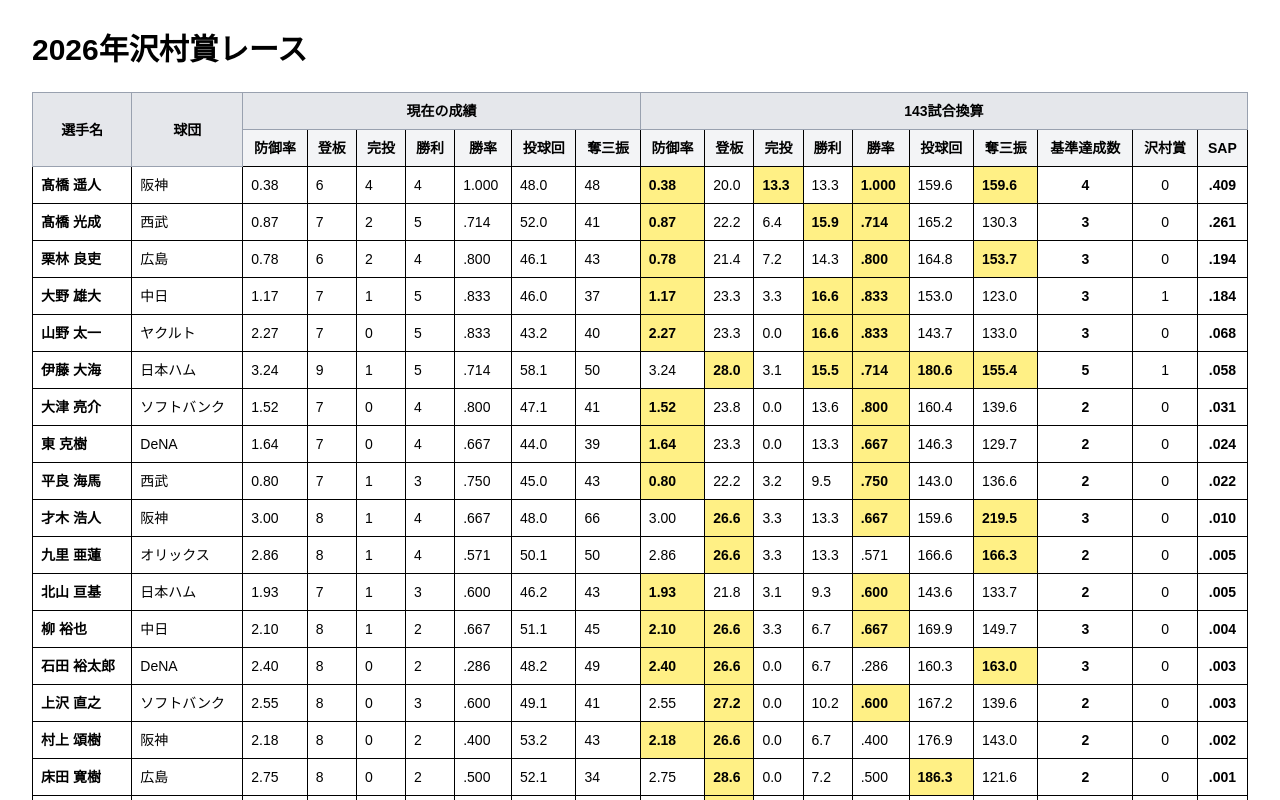
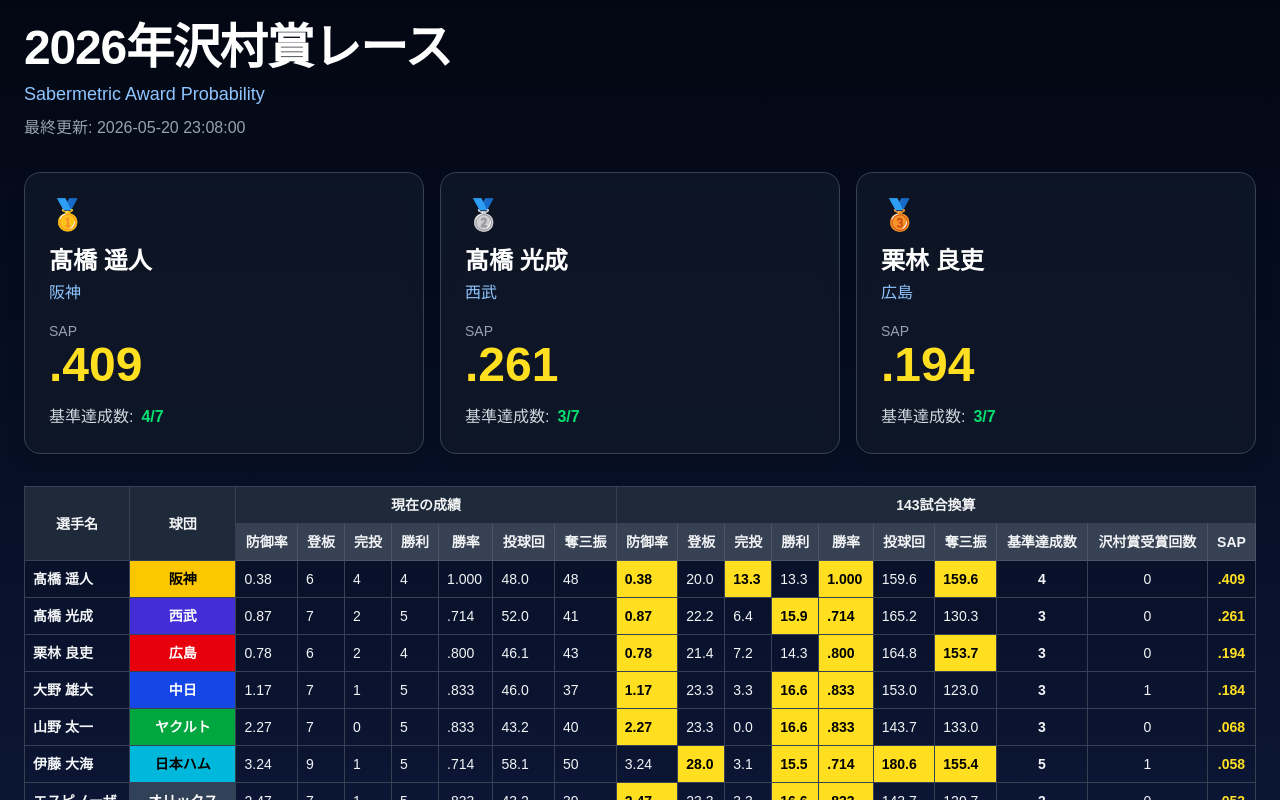
Before and after one commit to yakigraph888-ai/sap-site, a Next.js app: page / in a window 1280 px wide. Shown: the top 800 px of the page. Built offline with nearby package versions, Linux system fonts and the light colour scheme.

Commit message:
auto update

```diff
--- a/app/page.tsx
+++ b/app/page.tsx
@@ -17,7 +17,6 @@ export default function Home() {
       .then((data) => {
 
         setPlayers(data.players)
-
         setUpdatedAt(data.updated_at)
 
       })
@@ -28,9 +27,60 @@ export default function Home() {
   // 条件達成色
   // ==========================================
   const highlightClass = (condition: boolean) => {
+
     return condition
-      ? "bg-yellow-200 dark:bg-yellow-700 font-bold"
+      ? "bg-yellow-300 text-black font-bold"
       : ""
+
+  }
+
+  // ==========================================
+  // 球団カラー
+  // ==========================================
+  const teamColorClass = (team: string) => {
+
+    const colors: Record<string, string> = {
+
+      "阪神":
+        "bg-yellow-400 text-black font-bold",
+
+      "巨人":
+        "bg-orange-500 text-white font-bold",
+
+      "DeNA":
+        "bg-blue-500 text-white font-bold",
+
+      "広島":
+        "bg-red-600 text-white font-bold",
+
+      "ヤクルト":
+        "bg-green-600 text-white font-bold",
+
+      "中日":
+        "bg-blue-700 text-white font-bold",
+
+      "ソフトバンク":
+        "bg-yellow-300 text-black font-bold",
+
+      "日本ハム":
+        "bg-cyan-500 text-black font-bold",
+
+      "西武":
+        "bg-indigo-700 text-white font-bold",
+
+      "ロッテ":
+        "bg-gray-900 text-white font-bold",
+
+      "楽天":
+        "bg-rose-800 text-white font-bold",
+
+      "オリックス":
+        "bg-slate-700 text-white font-bold"
+
+    }
+
+    return colors[team] || "bg-gray-700 text-white"
+
   }
 
   // ==========================================
@@ -43,27 +93,34 @@ export default function Home() {
     }
 
     return value
+
   }
 
   // ==========================================
   // 防御率
   // ==========================================
   const formatERA = (value: number) => {
-    return value.toFixed(2)
+
+    return Number(value).toFixed(2)
+
   }
 
   // ==========================================
   // 勝率
   // ==========================================
   const formatWinPct = (value: number) => {
-    return removeZero(value.toFixed(3))
+
+    return removeZero(Number(value).toFixed(3))
+
   }
 
   // ==========================================
   // 小数1位
   // ==========================================
   const formatOneDecimal = (value: number) => {
-    return value.toFixed(1)
+
+    return Number(value).toFixed(1)
+
   }
 
   // ==========================================
@@ -76,22 +133,22 @@ export default function Home() {
 
     const rounded3 = value.toFixed(3)
 
-    // 同じ小数第3位の値を探す
     const sameRounded = allValues.filter(
       (v) => v.toFixed(3) === rounded3
     )
 
-    // 完全一致のみ
     const exactSame = sameRounded.filter(
       (v) => v === value
     )
 
-    // 条件1
+    // 完全一致
     if (sameRounded.length === exactSame.length) {
+
       return removeZero(rounded3)
+
     }
 
-    // 条件2
+    // 差が出るまで表示
     let digit = 4
 
     while (digit <= 10) {
@@ -105,15 +162,22 @@ export default function Home() {
       )
 
       if (!duplicated) {
+
         return removeZero(current)
+
       }
 
       digit++
+
     }
 
     return removeZero(value.toFixed(10))
+
   }
 
+  // ==========================================
+  // SAP一覧
+  // ==========================================
   const sapValues = players.map(
     (p) => Number(p["SAP"])
   )
@@ -126,7 +190,6 @@ export default function Home() {
     const aValue = a[sortKey]
     const bValue = b[sortKey]
 
-    // 数値
     if (
       typeof aValue === "number" &&
       typeof bValue === "number"
@@ -135,14 +198,14 @@ export default function Home() {
       return sortAsc
         ? aValue - bValue
         : bValue - aValue
+
     }
 
-    // 文字列
     return sortAsc
       ? String(aValue).localeCompare(String(bValue), "ja")
       : String(bValue).localeCompare(String(aValue), "ja")
+
   })
-
 
   // ==========================================
   // ヘッダークリック
@@ -157,187 +220,166 @@ export default function Home() {
 
       setSortKey(key)
 
-      // 防御率だけ昇順
-      if (
-        key.includes("防御率")
-      ) {
+      if (key.includes("防御率")) {
+
         setSortAsc(true)
+
       } else {
+
         setSortAsc(false)
+
       }
     }
   }
 
   return (
 
-    <main className="p-8 bg-white dark:bg-gray-900 min-h-screen text-black dark:text-gray-100">
+    <main className="min-h-screen bg-gradient-to-b from-gray-950 to-blue-950 text-gray-100 p-6">
 
-      <h1 className="text-3xl font-bold mb-6">
+      {/* タイトル */}
+      <div className="mb-8">
+
+        <h1 className="text-5xl font-extrabold tracking-tight text-white mb-2">
           2026年沢村賞レース
         </h1>
 
+        <p className="text-blue-300 text-lg">
+          Sabermetric Award Probability
+        </p>
+
+        <p className="text-gray-400 mt-2">
+          最終更新: {updatedAt}
+        </p>
+
+      </div>
+
+      {/* TOP3カード */}
+      <div className="grid grid-cols-1 md:grid-cols-3 gap-4 mb-8">
+
+        {sortedPlayers.slice(0, 3).map((player, index) => {
+
+          const medals = ["🥇", "🥈", "🥉"]
+
+          return (
+
+            <div
+              key={player["選手名"]}
+              className="
+                rounded-2xl
+                bg-gray-900/80
+                border border-gray-700
+                p-6
+                shadow-xl
+                backdrop-blur
+              "
+            >
+
+              <div className="text-3xl mb-3">
+                {medals[index]}
+              </div>
+
+              <div className="text-2xl font-bold text-white">
+                {player["選手名"]}
+              </div>
+
+              <div className="text-blue-300 mt-1">
+                {player["球団"]}
+              </div>
+
+              <div className="mt-4">
+
+                <div className="text-sm text-gray-400">
+                  SAP
+                </div>
+
+                <div className="text-5xl font-extrabold text-yellow-300">
+                  {formatSAP(
+                    Number(player["SAP"]),
+                    sapValues
+                  )}
+                </div>
+
+              </div>
+
+              <div className="mt-4 text-gray-300">
+                基準達成数:
+                <span className="ml-2 font-bold text-green-400">
+                  {player["基準達成数"]}/7
+                </span>
+              </div>
+
+            </div>
+
+          )
+        })}
+
+      </div>
+
+      {/* テーブル */}
       <div className="overflow-x-auto">
 
-        <table className="border-collapse border w-full text-sm border-gray-400 dark:border-gray-600">
+        <table className="min-w-full border-collapse text-sm">
 
-          <thead>
+          <thead className="sticky top-0 bg-gray-900 z-10">
 
-            <tr className="bg-gray-200 dark:bg-gray-800">
+            <tr className="bg-gray-800">
 
-              <th
-                className="border p-2 border-gray-400 dark:border-gray-600"
-                rowSpan={2}
-              >
+              <th className="border border-gray-700 p-2" rowSpan={2}>
                 選手名
               </th>
 
-              <th
-                className="border p-2 border-gray-400 dark:border-gray-600"
-                rowSpan={2}
-              >
+              <th className="border border-gray-700 p-2" rowSpan={2}>
                 球団
               </th>
 
-              <th
-                className="border p-2 border-gray-400 dark:border-gray-600"
-                colSpan={7}
-              >
+              <th className="border border-gray-700 p-2" colSpan={7}>
                 現在の成績
               </th>
 
-              <th
-                className="border p-2 border-gray-400 dark:border-gray-600"
-                colSpan={10}
-              >
+              <th className="border border-gray-700 p-2" colSpan={10}>
                 143試合換算
               </th>
 
             </tr>
 
-            <tr className="bg-gray-100 dark:bg-gray-700">
+            <tr className="bg-gray-700">
 
-              {/* 現在成績 */}
+              {[
+                "防御率",
+                "登板",
+                "完投",
+                "勝利",
+                "勝率",
+                "投球回",
+                "奪三振",
+                "143試合換算防御率",
+                "143試合換算登板",
+                "143試合換算完投",
+                "143試合換算勝利",
+                "143試合換算勝率",
+                "143試合換算投球回",
+                "143試合換算奪三振",
+                "基準達成数",
+                "沢村賞受賞回数",
+                "SAP"
+              ].map((key) => (
 
                 <th
-                className="border p-2 cursor-pointer hover:bg-gray-300 dark:hover:bg-gray-600"
-                onClick={() => handleSort("防御率")}
+                  key={key}
+                  onClick={() => handleSort(key)}
+                  className="
+                    border
+                    border-gray-600
+                    p-2
+                    cursor-pointer
+                    hover:bg-blue-900
+                    transition
+                  "
                 >
-                防御率
+                  {key.replace("143試合換算", "")}
                 </th>
 
-              <th
-                className="border p-2 cursor-pointer hover:bg-gray-300 dark:hover:bg-gray-600"
-                onClick={() => handleSort("登板")}
-              >
-                登板
-              </th>
-
-              <th
-                className="border p-2 cursor-pointer hover:bg-gray-300 dark:hover:bg-gray-600"
-                onClick={() => handleSort("完投")}
-              >
-                完投
-              </th>
-
-              <th
-                className="border p-2 cursor-pointer hover:bg-gray-300 dark:hover:bg-gray-600"
-                onClick={() => handleSort("勝利")}
-              >
-                勝利
-              </th>
-
-              <th
-                className="border p-2 cursor-pointer hover:bg-gray-300 dark:hover:bg-gray-600"
-                onClick={() => handleSort("勝率")}
-              >
-                勝率
-              </th>
-
-              <th
-                className="border p-2 cursor-pointer hover:bg-gray-300 dark:hover:bg-gray-600"
-                onClick={() => handleSort("投球回")}
-              >
-                投球回
-              </th>
-
-              <th
-                className="border p-2 cursor-pointer hover:bg-gray-300 dark:hover:bg-gray-600"
-                onClick={() => handleSort("奪三振")}
-              >
-                奪三振
-              </th>
-
-              {/* 143試合換算 */}
-
-              <th
-                className="border p-2 cursor-pointer hover:bg-gray-300 dark:hover:bg-gray-600"
-                onClick={() => handleSort("143試合換算防御率")}
-              >
-                防御率
-              </th>
-
-              <th
-                className="border p-2 cursor-pointer hover:bg-gray-300 dark:hover:bg-gray-600"
-                onClick={() => handleSort("143試合換算登板")}
-              >
-                登板
-              </th>
-
-              <th
-                className="border p-2 cursor-pointer hover:bg-gray-300 dark:hover:bg-gray-600"
-                onClick={() => handleSort("143試合換算完投")}
-              >
-                完投
-              </th>
-
-              <th
-                className="border p-2 cursor-pointer hover:bg-gray-300 dark:hover:bg-gray-600"
-                onClick={() => handleSort("143試合換算勝利")}
-              >
-                勝利
-              </th>
-
-              <th
-                className="border p-2 cursor-pointer hover:bg-gray-300 dark:hover:bg-gray-600"
-                onClick={() => handleSort("143試合換算勝率")}
-              >
-                勝率
-              </th>
-
-              <th
-                className="border p-2 cursor-pointer hover:bg-gray-300 dark:hover:bg-gray-600"
-                onClick={() => handleSort("143試合換算投球回")}
-              >
-                投球回
-              </th>
-
-              <th
-                className="border p-2 cursor-pointer hover:bg-gray-300 dark:hover:bg-gray-600"
-                onClick={() => handleSort("143試合換算奪三振")}
-              >
-                奪三振
-              </th>
-
-              <th
-                className="border p-2 cursor-pointer hover:bg-gray-300 dark:hover:bg-gray-600"
-                onClick={() => handleSort("基準達成数")}
-              >
-                基準達成数
-              </th>
-
-              <th
-                className="border p-2 cursor-pointer hover:bg-gray-300 dark:hover:bg-gray-600"
-                onClick={() => handleSort("沢村賞受賞回数")}
-              >
-                沢村賞
-              </th>
-
-              <th
-                className="border p-2 cursor-pointer hover:bg-gray-300 dark:hover:bg-gray-600"
-                onClick={() => handleSort("SAP")}
-              >
-                SAP
-              </th>
+              ))}
 
             </tr>
 
@@ -349,118 +391,96 @@ export default function Home() {
 
               <tr
                 key={index}
-                className="hover:bg-gray-100 dark:hover:bg-gray-800"
+                className="hover:bg-gray-800"
               >
 
-                <td className="border p-2 font-bold">
+                <td className="border border-gray-700 p-2 font-bold">
                   {player["選手名"]}
                 </td>
 
-                <td className="border p-2">
+                <td
+                  className={`
+                    border
+                    border-gray-700
+                    p-2
+                    text-center
+                    ${teamColorClass(player["球団"])}
+                  `}
+                >
                   {player["球団"]}
                 </td>
 
-                {/* 現在成績 */}
-
-                <td className="border p-2">
+                <td className="border border-gray-700 p-2">
                   {formatERA(player["防御率"])}
                 </td>
 
-                <td className="border p-2">
+                <td className="border border-gray-700 p-2">
                   {player["登板"]}
                 </td>
 
-                <td className="border p-2">
+                <td className="border border-gray-700 p-2">
                   {player["完投"]}
                 </td>
 
-                <td className="border p-2">
+                <td className="border border-gray-700 p-2">
                   {player["勝利"]}
                 </td>
 
-                <td className="border p-2">
+                <td className="border border-gray-700 p-2">
                   {formatWinPct(player["勝率"])}
                 </td>
 
-                <td className="border p-2">
+                <td className="border border-gray-700 p-2">
                   {formatOneDecimal(player["投球回"])}
                 </td>
 
-                <td className="border p-2">
+                <td className="border border-gray-700 p-2">
                   {player["奪三振"]}
                 </td>
 
-                {/* 143試合換算 */}
-
-                <td
-                  className={`border p-2 ${highlightClass(
-                    player["143試合換算防御率"] <= 2.5
-                  )}`}
-                >
+                <td className={`border border-gray-700 p-2 ${highlightClass(player["143試合換算防御率"] <= 2.5)}`}>
                   {formatERA(player["143試合換算防御率"])}
                 </td>
 
-                <td
-                  className={`border p-2 ${highlightClass(
-                    player["143試合換算登板"] >= 25
-                  )}`}
-                >
+                <td className={`border border-gray-700 p-2 ${highlightClass(player["143試合換算登板"] >= 25)}`}>
                   {formatOneDecimal(player["143試合換算登板"])}
                 </td>
 
-                <td
-                  className={`border p-2 ${highlightClass(
-                    player["143試合換算完投"] >= 8
-                  )}`}
-                >
+                <td className={`border border-gray-700 p-2 ${highlightClass(player["143試合換算完投"] >= 8)}`}>
                   {formatOneDecimal(player["143試合換算完投"])}
                 </td>
 
-                <td
-                  className={`border p-2 ${highlightClass(
-                    player["143試合換算勝利"] >= 15
-                  )}`}
-                >
+                <td className={`border border-gray-700 p-2 ${highlightClass(player["143試合換算勝利"] >= 15)}`}>
                   {formatOneDecimal(player["143試合換算勝利"])}
                 </td>
 
-                <td
-                  className={`border p-2 ${highlightClass(
-                    player["143試合換算勝率"] >= 0.6
-                  )}`}
-                >
+                <td className={`border border-gray-700 p-2 ${highlightClass(player["143試合換算勝率"] >= 0.6)}`}>
                   {formatWinPct(player["143試合換算勝率"])}
                 </td>
 
-                <td
-                  className={`border p-2 ${highlightClass(
-                    player["143試合換算投球回"] >= 180
-                  )}`}
-                >
+                <td className={`border border-gray-700 p-2 ${highlightClass(player["143試合換算投球回"] >= 180)}`}>
                   {formatOneDecimal(player["143試合換算投球回"])}
                 </td>
 
-                <td
-                  className={`border p-2 ${highlightClass(
-                    player["143試合換算奪三振"] >= 150
-                  )}`}
-                >
+                <td className={`border border-gray-700 p-2 ${highlightClass(player["143試合換算奪三振"] >= 150)}`}>
                   {formatOneDecimal(player["143試合換算奪三振"])}
                 </td>
 
-                <td className="border p-2 font-bold text-center">
+                <td className="border border-gray-700 p-2 text-center font-bold">
                   {player["基準達成数"]}
                 </td>
 
-                <td className="border p-2 text-center">
+                <td className="border border-gray-700 p-2 text-center">
                   {player["沢村賞受賞回数"]}
                 </td>
 
-                <td className="border p-2 font-bold text-center">
-                  {formatSAP(
+                <td className="border border-gray-700 p-2 text-center font-bold text-yellow-300">
+                  {
+                    formatSAP(
                       Number(player["SAP"]),
                       sapValues
-                  )}
+                    )
+                  }
                 </td>
 
               </tr>
@@ -471,12 +491,13 @@ export default function Home() {
 
         </table>
 
-        <p className="mt-4 text-sm text-gray-600 dark:text-gray-400">
+      </div>
+
+      <p className="mt-6 text-sm text-gray-400">
         更新日時: {updatedAt}
       </p>
 
-      </div>
+    </main>
 
-    </main>
   )
 }
--- a/public/npb_pitcher_stats_all.json
+++ b/public/npb_pitcher_stats_all.json
@@ -1,5 +1,5 @@
 {
-  "updated_at": "2026-05-20 22:18:30",
+  "updated_at": "2026-05-20 23:08:00",
   "players": [
     {
       "選手名": "髙橋 遥人",
@@ -134,6 +134,28 @@
       "SAP": 0.058
     },
     {
+      "選手名": "エスピノーザ",
+      "防御率": 2.47,
+      "登板": 7,
+      "完投": 1,
+      "勝利": 5,
+      "勝率": 0.833,
+      "投球回": 43.2,
+      "奪三振": 39,
+      "球団": "オリックス",
+      "試合数": 43,
+      "143試合換算防御率": 2.47,
+      "143試合換算登板": 23.3,
+      "143試合換算完投": 3.3,
+      "143試合換算勝利": 16.6,
+      "143試合換算勝率": 0.833,
+      "143試合換算投球回": 143.7,
+      "143試合換算奪三振": 129.7,
+      "基準達成数": 3,
+      "沢村賞受賞回数": 0,
+      "SAP": 0.053
+    },
+    {
       "選手名": "大津 亮介",
       "防御率": 1.52,
       "登板": 7,
@@ -222,6 +244,28 @@
       "SAP": 0.01
     },
     {
+      "選手名": "北山 亘基",
+      "防御率": 1.93,
+      "登板": 7,
+      "完投": 1,
+      "勝利": 3,
+      "勝率": 0.6,
+      "投球回": 46.2,
+      "奪三振": 43,
+      "球団": "日本ハム",
+      "試合数": 46,
+      "143試合換算防御率": 1.93,
+      "143試合換算登板": 21.8,
+      "143試合換算完投": 3.1,
+      "143試合換算勝利": 9.3,
+      "143試合換算勝率": 0.6,
+      "143試合換算投球回": 143.6,
+      "143試合換算奪三振": 133.7,
+      "基準達成数": 2,
+      "沢村賞受賞回数": 0,
+      "SAP": 0.005
+    },
+    {
       "選手名": "九里 亜蓮",
       "防御率": 2.86,
       "登板": 8,
@@ -239,28 +283,6 @@
       "143試合換算勝率": 0.571,
       "143試合換算投球回": 166.6,
       "143試合換算奪三振": 166.3,
-      "基準達成数": 2,
-      "沢村賞受賞回数": 0,
-      "SAP": 0.005
-    },
-    {
-      "選手名": "北山 亘基",
-      "防御率": 1.93,
-      "登板": 7,
-      "完投": 1,
-      "勝利": 3,
-      "勝率": 0.6,
-      "投球回": 46.2,
-      "奪三振": 43,
-      "球団": "日本ハム",
-      "試合数": 46,
-      "143試合換算防御率": 1.93,
-      "143試合換算登板": 21.8,
-      "143試合換算完投": 3.1,
-      "143試合換算勝利": 9.3,
-      "143試合換算勝率": 0.6,
-      "143試合換算投球回": 143.6,
-      "143試合換算奪三振": 133.7,
       "基準達成数": 2,
       "沢村賞受賞回数": 0,
       "SAP": 0.005
@@ -288,6 +310,28 @@
       "SAP": 0.004
     },
     {
+      "選手名": "上沢 直之",
+      "防御率": 2.55,
+      "登板": 8,
+      "完投": 0,
+      "勝利": 3,
+      "勝率": 0.6,
+      "投球回": 49.1,
+      "奪三振": 41,
+      "球団": "ソフトバンク",
+      "試合数": 42,
+      "143試合換算防御率": 2.55,
+      "143試合換算登板": 27.2,
+      "143試合換算完投": 0.0,
+      "143試合換算勝利": 10.2,
+      "143試合換算勝率": 0.6,
+      "143試合換算投球回": 167.2,
+      "143試合換算奪三振": 139.6,
+      "基準達成数": 2,
+      "沢村賞受賞回数": 0,
+      "SAP": 0.003
+    },
+    {
       "選手名": "石田 裕太郎",
       "防御率": 2.4,
       "登板": 8,
@@ -306,28 +350,6 @@
       "143試合換算投球回": 160.3,
       "143試合換算奪三振": 163.0,
       "基準達成数": 3,
-      "沢村賞受賞回数": 0,
-      "SAP": 0.003
-    },
-    {
-      "選手名": "上沢 直之",
-      "防御率": 2.55,
-      "登板": 8,
-      "完投": 0,
-      "勝利": 3,
-      "勝率": 0.6,
-      "投球回": 49.1,
-      "奪三振": 41,
-      "球団": "ソフトバンク",
-      "試合数": 42,
-      "143試合換算防御率": 2.55,
-      "143試合換算登板": 27.2,
-      "143試合換算完投": 0.0,
-      "143試合換算勝利": 10.2,
-      "143試合換算勝率": 0.6,
-      "143試合換算投球回": 167.2,
-      "143試合換算奪三振": 139.6,
-      "基準達成数": 2,
       "沢村賞受賞回数": 0,
       "SAP": 0.003
     },
@@ -352,6 +374,28 @@
       "基準達成数": 2,
       "沢村賞受賞回数": 0,
       "SAP": 0.002
+    },
+    {
+      "選手名": "荘司 康誠",
+      "防御率": 3.86,
+      "登板": 8,
+      "完投": 0,
+      "勝利": 4,
+      "勝率": 0.5,
+      "投球回": 49.0,
+      "奪三振": 56,
+      "球団": "楽天",
+      "試合数": 43,
+      "143試合換算防御率": 3.86,
+      "143試合換算登板": 26.6,
+      "143試合換算完投": 0.0,
+      "143試合換算勝利": 13.3,
+      "143試合換算勝率": 0.5,
+      "143試合換算投球回": 163.0,
+      "143試合換算奪三振": 186.2,
+      "基準達成数": 2,
+      "沢村賞受賞回数": 0,
+      "SAP": 0.001
     },
     {
       "選手名": "床田 寛樹",
@@ -398,28 +442,6 @@
       "SAP": 0.001
     },
     {
-      "選手名": "荘司 康誠",
-      "防御率": 3.86,
-      "登板": 8,
-      "完投": 0,
-      "勝利": 4,
-      "勝率": 0.5,
-      "投球回": 49.0,
-      "奪三振": 56,
-      "球団": "楽天",
-      "試合数": 43,
-      "143試合換算防御率": 3.86,
-      "143試合換算登板": 26.6,
-      "143試合換算完投": 0.0,
-      "143試合換算勝利": 13.3,
-      "143試合換算勝率": 0.5,
-      "143試合換算投球回": 163.0,
-      "143試合換算奪三振": 186.2,
-      "基準達成数": 2,
-      "沢村賞受賞回数": 0,
-      "SAP": 0.001
-    },
-    {
       "選手名": "髙橋 宏斗",
       "防御率": 3.86,
       "登板": 7,
@@ -438,28 +460,6 @@
       "143試合換算投球回": 146.7,
       "143試合換算奪三振": 166.3,
       "基準達成数": 1,
-      "沢村賞受賞回数": 0,
-      "SAP": 0.0
-    },
-    {
-      "選手名": "達 孝太",
-      "防御率": 3.38,
-      "登板": 7,
-      "完投": 0,
-      "勝利": 2,
-      "勝率": 0.333,
-      "投球回": 45.1,
-      "奪三振": 43,
-      "球団": "日本ハム",
-      "試合数": 46,
-      "143試合換算防御率": 3.38,
-      "143試合換算登板": 21.8,
-      "143試合換算完投": 0.0,
-      "143試合換算勝利": 6.2,
-      "143試合換算勝率": 0.333,
-      "143試合換算投球回": 140.2,
-      "143試合換算奪三振": 133.7,
-      "基準達成数": 0,
       "沢村賞受賞回数": 0,
       "SAP": 0.0
     },
```
Lines whose indentation alone changed are shown as unchanged.
